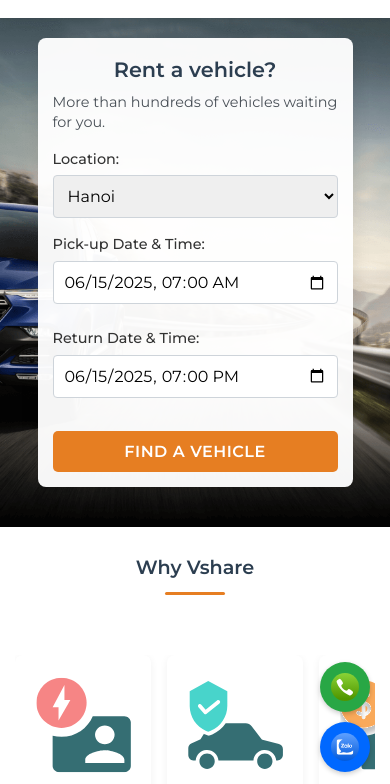
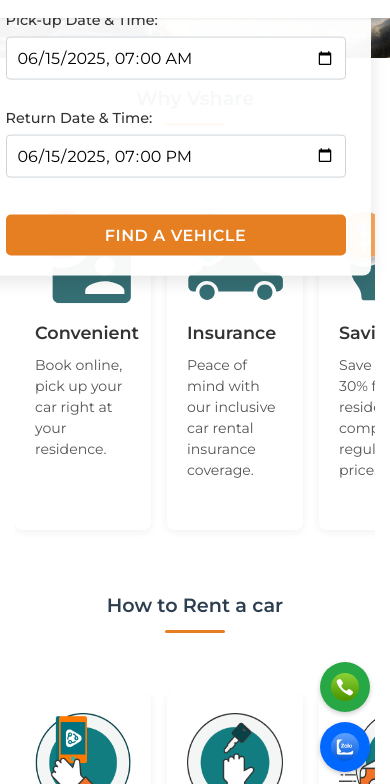
Before and after one commit to hoang-ama/car-rental-node, a website: page public/index.html in a window 390 px wide. Shown: the part 52-836 px from the top of the page. Drawn offline with Linux system fonts and the light colour scheme; no server answers.

Commit message:
fix error from booking widget style for responsive

```diff
--- a/public/assets/css/style.css
+++ b/public/assets/css/style.css
@@ -1866,28 +1866,6 @@ ul#detail-features-list li i.fas {
     margin-left: auto;
   } /* Để nút burger ở trái */
 
-  /* 2.Hero Section & Booking Widget */
-
-  .hero {
-    justify-content: center;
-    padding: 20px;
-  } /* Canh giữa widget trên tablet */
-  .booking-widget-overlay {
-    position: relative;
-    top: auto;
-    right: auto;
-    transform: none;
-    margin: 20px auto;
-    max-width: 90%;
-    width: 480px;
-  }
-  /* Style cho form-group nếu cần */
-.booking-widget-overlay .form-group {
-  /* margin-bottom: 15px;  Khoảng cách giữa các input group */
-  display: flex;
-  gap: 8px;
-  margin-bottom: 8px;
-}
 
   /* 3.Benefits Section */
 
@@ -2106,17 +2084,6 @@ ul#detail-features-list li i.fas {
     height: auto;
     align-items: flex-start;
   }
-  .booking-widget-overlay {
-    padding: 15px;
-    margin-top: 0;
-  } /* Widget sát top hero hơn */
-  .booking-widget-overlay h2 {
-    font-size: 1.3em;
-  }
-  .booking-widget-overlay .form-group {
-    flex-direction: column;
-    gap: 0;
-  }
   .info-section {
     padding: 25px 15px;
   }
```
